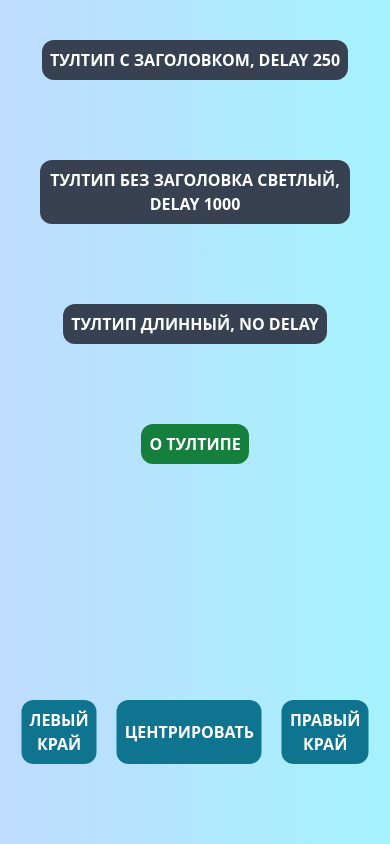
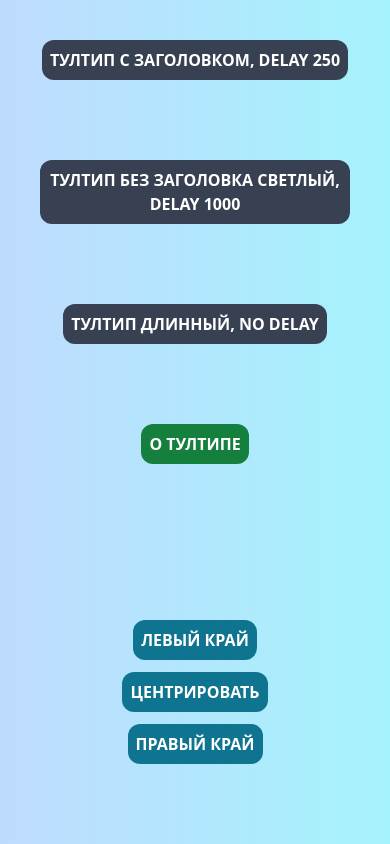
Before and after one commit to MaxOldgood/tooltip, a React (Vite) app: page / in a window 390 px wide. Built offline with nearby package versions, Linux system fonts and the light colour scheme.

Commit message:
adapt page  for mobile screens

```diff
--- a/src/App.tsx
+++ b/src/App.tsx
@@ -37,8 +37,8 @@ function App() {
 
       <CustomTooltip
         title="О тултипе"
-        content={`Тултип по умолчанию сверху. Если сверху места не хватает, тогда снизу. Также он занимает всю доступную ширину.\nНо с помощью специального символа "\\n" можно перенести строку контента при использовании тултипа.
-        \nТакже он центрируется относительно своего хозяина. Пока ему хватает для этого места :)\nПонажимай на кнопки снизу, чтобы испытать его на разных расположениях!`}
+        content={`Тултип по умолчанию сверху. Если сверху места не хватает, тогда снизу. .\nC помощью специального символа "\\n" можно перенести строку контента при использовании тултипа.
+        \nТакже он центрируется относительно своего элемента-триггера. Пока ему хватает для этого места :)\nПонажимай на кнопки снизу, чтобы испытать его на разных расположениях!`}
         delay={100}
         color="light"
       >
@@ -47,7 +47,7 @@ function App() {
         </button>
       </CustomTooltip>
 
-      <div className=" absolute bottom-20 left-1/2 transform -translate-x-1/2 flex gap-5">
+      <div className=" absolute w-full bottom-20 left-1/2 transform -translate-x-1/2  flex justify-center items-center max-sm:flex-col  gap-3">
         <button
           onClick={() => setPosition("start")}
           className=" p-2 bg-cyan-700 hover:bg-gray-700 transition  text-white uppercase rounded-xl select-none font-bold w-fit "
```
